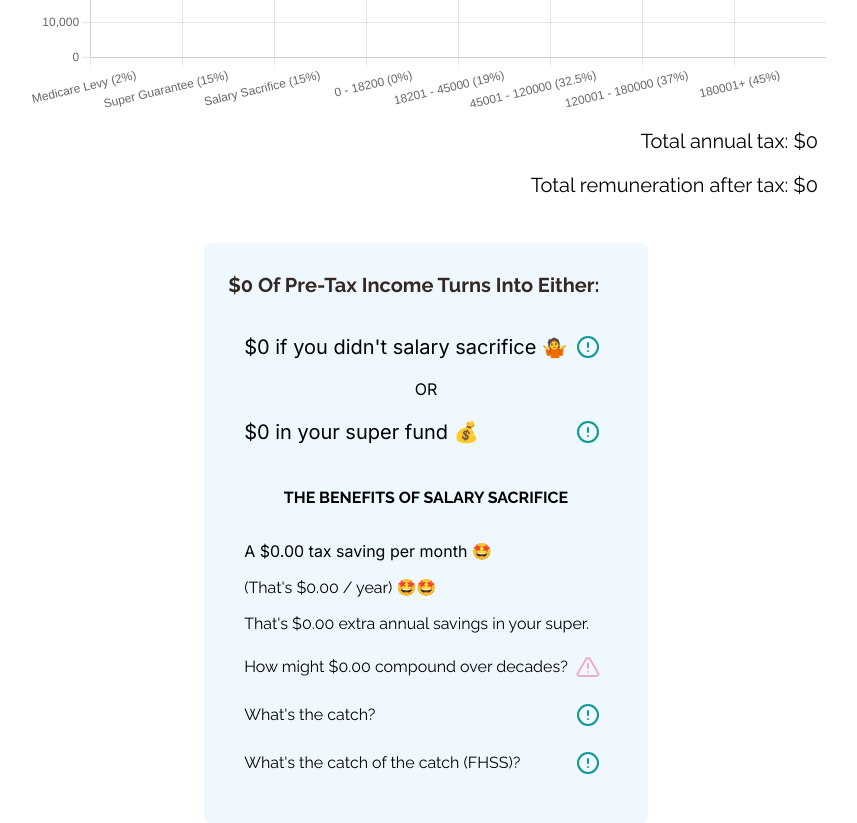
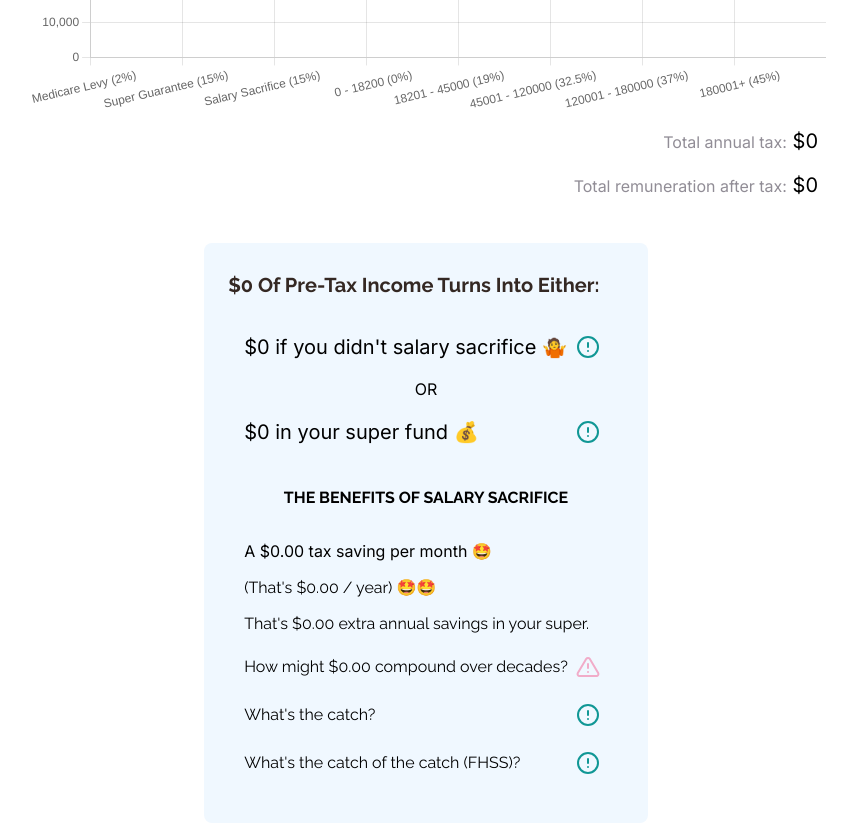
Before and after one commit to TimmDay/hack23-salary-shuffle, a Next.js app: page / in a window 1280 px wide. Shown: the part 780-1603 px from the top of the page, without its empty margins (214-1071 px from the left). Built offline with nearby package versions, Linux system fonts and the light colour scheme.

Commit message:
label styling

```diff
--- a/src/app/extraBenefits/page.tsx
+++ b/src/app/extraBenefits/page.tsx
@@ -36,6 +36,11 @@ export default function ExtraSuperBenefits() {
         </li>
       </ul>
       <p>It will compound faster, in a tax-advantaged secure environment.</p>
+      <p>
+        If you use SG and Salary Sacrifice, you don't even have to do any extra
+        paperwork or tax stuff - just send an email to the appropriate person at
+        work and everything is automatic.
+      </p>
 
       <div>
         <Link
--- a/src/app/page.module.css
+++ b/src/app/page.module.css
@@ -33,3 +33,13 @@
   margin-top: 8px;
   margin-bottom: 32px;
 }
+.cuteLabel {
+  font-size: var(--heading-4);
+  color: var(--color-grey-400);
+}
+.green {
+  /* color: var(--color-success-500); */
+}
+.red {
+  /* color: var(--color-error-500); */
+}
--- a/src/app/page.tsx
+++ b/src/app/page.tsx
@@ -180,12 +180,16 @@ export default function Home() {
             bucketTaxes={incSalSac ? bucketTaxes : bucketTaxesWithoutSalSac}
             yAxisMax={maxYAxis}
           />
-          <div
-            className={styles.totals}
-          >{`Total annual tax: $${totalTax}`}</div>
-          <div
-            className={styles.totals}
-          >{`Total remuneration after tax: $${totalAfterTaxSal}`}</div>
+          <div className={styles.totals}>
+            <span className={styles.cuteLabel}>Total annual tax:</span>
+            <span className={styles.red}>{` $${totalTax}`}</span>
+          </div>
+          <div className={styles.totals}>
+            <span className={styles.cuteLabel}>
+              Total remuneration after tax:
+            </span>
+            <span className={styles.green}>{` $${totalAfterTaxSal}`}</span>
+          </div>
         </div>
         <SavingsSummary
           salSacPerMonth={salSacPerMonth}
```
